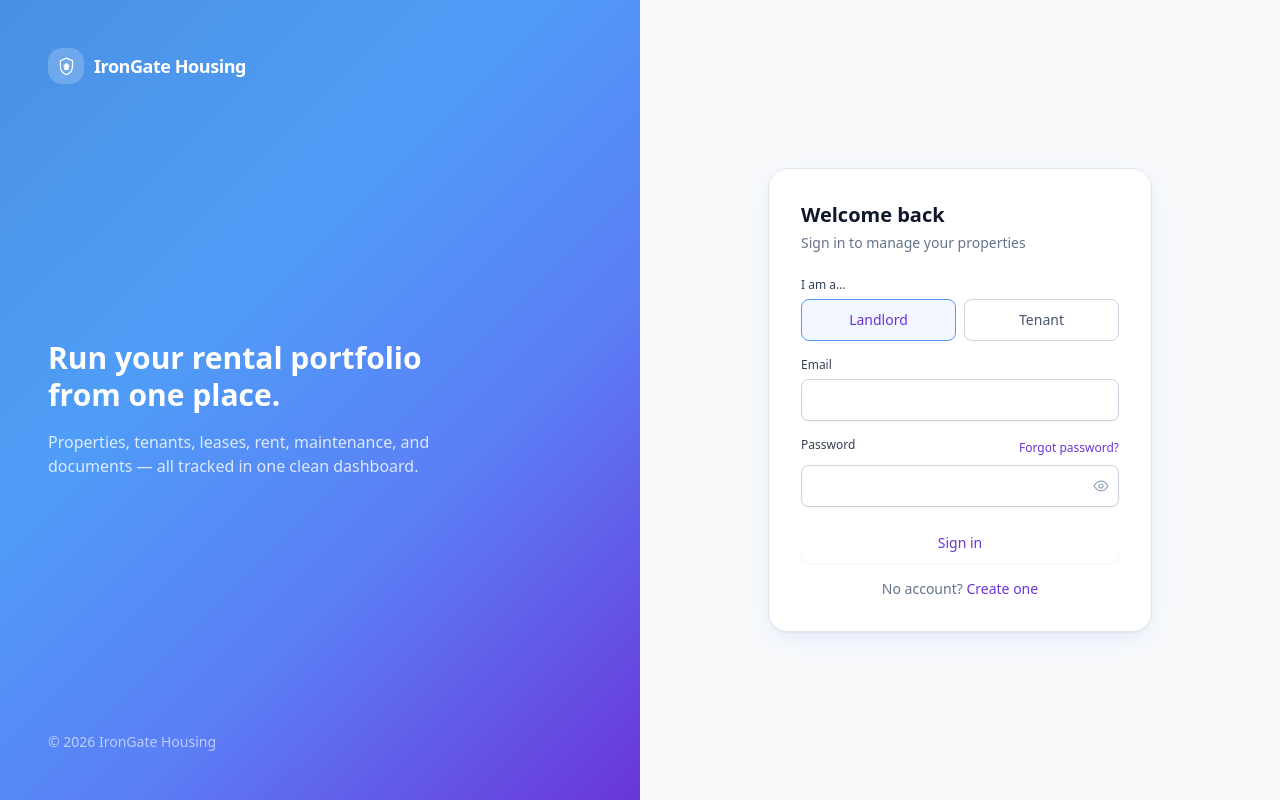
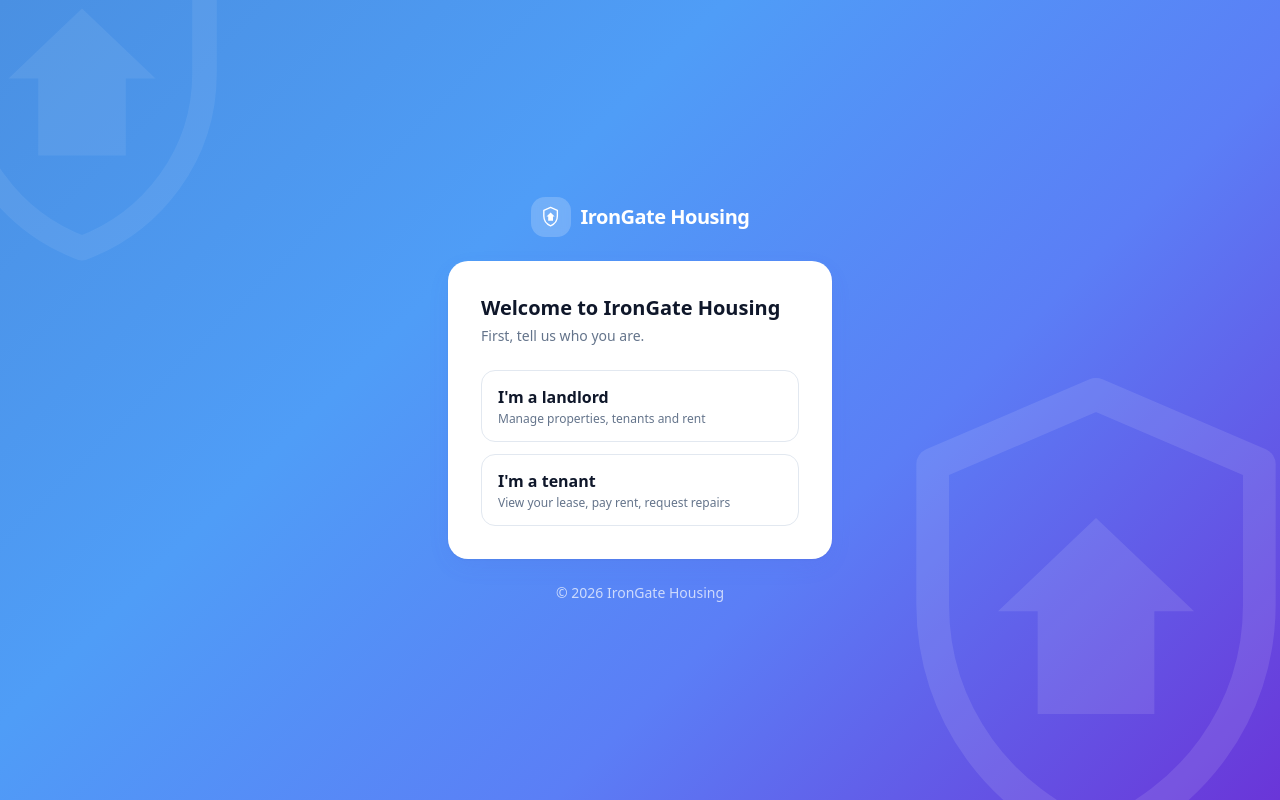
Before and after one commit to Cdeverea47/IronGate-Housing, a React (Vite) app in the folder frontend/: page /login in a window 1280 px wide. Built offline with nearby package versions, Linux system fonts and the light colour scheme.

Commit message:
Fix Stripe link, new login screens

```diff
--- /dev/null
+++ b/frontend/src/components/AuthShell.jsx
@@ -0,0 +1,56 @@
+import React from 'react';
+import { LogoBadge, LogoMark, Wordmark } from './Logo.jsx';
+
+// Shared look for the login / sign-up screens: the app's blue gradient with a
+// large, faint IronGate logo in the background and the form in a centered card.
+export function AuthShell({ children, wide = false }) {
+  return (
+    <div className="relative min-h-screen overflow-hidden bg-brand-gradient-diagonal text-white flex flex-col items-center justify-center px-4 py-10">
+      {/* Background logo */}
+      <LogoMark className="pointer-events-none absolute -right-24 -bottom-24 h-[560px] w-[560px] text-white opacity-10" />
+      <LogoMark className="pointer-events-none absolute -left-32 -top-32 h-[420px] w-[420px] text-white opacity-[0.07]" />
+
+      <div className="relative z-10 flex items-center gap-2.5 mb-6">
+        <LogoBadge size={40} />
+        <span className="text-xl font-semibold tracking-tight">
+          <Wordmark />
+        </span>
+      </div>
+
+      <div
+        className={`relative z-10 w-full ${wide ? 'max-w-md' : 'max-w-sm'} rounded-2xl border border-white/30 bg-white shadow-soft p-8 text-slate-900`}
+      >
+        {children}
+      </div>
+
+      <div className="relative z-10 mt-6 text-sm text-white/70">© {new Date().getFullYear()} IronGate Housing</div>
+    </div>
+  );
+}
+
+// Step 1 of login / sign-up: who are you?
+export function RoleChooser({ title, subtitle, onChoose }) {
+  const options = [
+    { value: 'landlord', label: 'Landlord', hint: 'Manage properties, tenants and rent' },
+    { value: 'tenant', label: 'Tenant', hint: 'View your lease, pay rent, request repairs' },
+  ];
+  return (
+    <>
+      <h1 className="text-xl font-semibold text-slate-900 mb-1">{title}</h1>
+      <p className="text-sm text-slate-500 mb-6">{subtitle}</p>
+      <div className="space-y-3">
+        {options.map((o) => (
+          <button
+            key={o.value}
+            type="button"
+            onClick={() => onChoose(o.value)}
+            className="w-full text-left rounded-xl border border-slate-200 px-4 py-3.5 hover:border-brand-700 hover:bg-slate-50 transition-colors"
+          >
+            <div className="font-semibold text-slate-900">I'm a {o.label.toLowerCase()}</div>
+            <div className="text-xs text-slate-500 mt-0.5">{o.hint}</div>
+          </button>
+        ))}
+      </div>
+    </>
+  );
+}
--- a/frontend/src/pages/Login.jsx
+++ b/frontend/src/pages/Login.jsx
@@ -1,8 +1,8 @@
 import React, { useEffect, useState } from 'react';
-import { Link, useNavigate } from 'react-router-dom';
+import { Link, useNavigate, useSearchParams } from 'react-router-dom';
 import { useAuth } from '../context/AuthContext.jsx';
-import { Button, AuthInput, AuthLabel, RoleToggle, ErrorText, PasswordInput } from '../components/UI.jsx';
-import { LogoBadge, Wordmark } from '../components/Logo.jsx';
+import { Button, AuthInput, AuthLabel, ErrorText, PasswordInput } from '../components/UI.jsx';
+import { AuthShell, RoleChooser } from '../components/AuthShell.jsx';
 
 export default function Login() {
   const { login, loading, error, roleChoice, setRoleChoice, twoFactorChallenge, setTwoFactorChallenge, verifyTwoFactor } =
@@ -10,7 +10,9 @@ export default function Login() {
   const navigate = useNavigate();
   const [email, setEmail] = useState('');
   const [password, setPassword] = useState('');
-  const [role, setRole] = useState('landlord');
+  const [params] = useSearchParams();
+  const initialRole = ['landlord', 'tenant'].includes(params.get('role')) ? params.get('role') : null;
+  const [role, setRole] = useState(initialRole);
   const [code, setCode] = useState('');
 
   async function handleSubmit(e) {
@@ -34,25 +36,7 @@ export default function Login() {
   useEffect(() => () => setTwoFactorChallenge(null), [setTwoFactorChallenge]);
 
   return (
-    <div className="min-h-screen flex">
-      <div className="hidden lg:flex w-1/2 bg-brand-gradient-diagonal text-white flex-col justify-between p-12">
-        <div className="flex items-center gap-2.5">
-          <LogoBadge size={36} />
-          <span className="text-lg font-semibold tracking-tight">
-            <Wordmark />
-          </span>
-        </div>
-        <div className="max-w-md">
-          <h2 className="text-3xl font-semibold leading-tight">Run your rental portfolio from one place.</h2>
-          <p className="mt-4 text-white/80">
-            Properties, tenants, leases, rent, maintenance, and documents — all tracked in one clean dashboard.
-          </p>
-        </div>
-        <div className="text-sm text-white/60">© {new Date().getFullYear()} IronGate Housing</div>
-      </div>
-
-      <div className="flex-1 flex items-center justify-center bg-slate-50 px-4">
-        <div className="w-full max-w-sm rounded-2xl border border-slate-200 bg-white shadow-soft p-8">
+    <AuthShell>
           {twoFactorChallenge ? (
             <>
               <h1 className="text-xl font-semibold text-slate-900 mb-1">Verify it's you</h1>
@@ -109,6 +93,8 @@ export default function Login() {
                 Back
               </button>
             </>
+          ) : !role ? (
+            <RoleChooser title="Welcome to IronGate Housing" subtitle="First, tell us who you are." onChoose={setRole} />
           ) : (
             <>
               <h1 className="text-xl font-semibold text-slate-900 mb-1">Welcome back</h1>
@@ -116,10 +102,6 @@ export default function Login() {
                 {role === 'tenant' ? 'Sign in to view your lease and pay rent' : 'Sign in to manage your properties'}
               </p>
               <form onSubmit={handleSubmit} className="space-y-4">
-                <div>
-                  <AuthLabel>I am a…</AuthLabel>
-                  <RoleToggle role={role} onChange={setRole} />
-                </div>
                 <div>
                   <AuthLabel>Email</AuthLabel>
                   <AuthInput type="email" value={email} onChange={(e) => setEmail(e.target.value)} required />
@@ -140,14 +122,18 @@ export default function Login() {
               </form>
               <p className="mt-4 text-sm text-slate-500 text-center">
                 No account?{' '}
-                <Link to="/register" className="text-brand-700 font-medium">
+                <Link to={`/register?role=${role}`} className="text-brand-700 font-medium">
                   Create one
                 </Link>
               </p>
+              <p className="mt-2 text-xs text-slate-400 text-center">
+                Signing in as a {role}.{' '}
+                <button type="button" onClick={() => setRole(null)} className="underline hover:text-slate-600">
+                  Change
+                </button>
+              </p>
             </>
           )}
-        </div>
-      </div>
-    </div>
+    </AuthShell>
   );
 }
--- a/frontend/src/pages/Register.jsx
+++ b/frontend/src/pages/Register.jsx
@@ -1,8 +1,8 @@
 import React, { useState } from 'react';
-import { Link, useNavigate } from 'react-router-dom';
+import { Link, useNavigate, useSearchParams } from 'react-router-dom';
 import { useAuth } from '../context/AuthContext.jsx';
-import { Button, AuthInput, AuthLabel, RoleToggle, ErrorText, PasswordInput } from '../components/UI.jsx';
-import { LogoBadge, Wordmark } from '../components/Logo.jsx';
+import { Button, AuthInput, AuthLabel, ErrorText, PasswordInput } from '../components/UI.jsx';
+import { AuthShell, RoleChooser } from '../components/AuthShell.jsx';
 
 export default function Register() {
   const { register, loading, error } = useAuth();
@@ -10,7 +10,8 @@ export default function Register() {
   const [name, setName] = useState('');
   const [email, setEmail] = useState('');
   const [password, setPassword] = useState('');
-  const [role, setRole] = useState('landlord');
+  const [params] = useSearchParams();
+  const [role, setRole] = useState(['landlord', 'tenant'].includes(params.get('role')) ? params.get('role') : null);
   const [acceptTerms, setAcceptTerms] = useState(false);
   const [termsError, setTermsError] = useState(null);
 
@@ -25,40 +26,32 @@ export default function Register() {
     if (ok) navigate('/');
   }
 
+  if (!role) {
     return (
-    <div className="min-h-screen flex">
-      <div className="hidden lg:flex w-1/2 bg-brand-gradient-diagonal text-white flex-col justify-between p-12">
-        <div className="flex items-center gap-2.5">
-          <LogoBadge size={36} />
-          <span className="text-lg font-semibold tracking-tight">
-            <Wordmark />
-          </span>
-        </div>
-        <div className="max-w-md">
-          <h2 className="text-3xl font-semibold leading-tight">Get set up in a couple of minutes.</h2>
-          <p className="mt-4 text-white/80">
-            Add your properties and units, invite no one, track everything yourself — it's built for solo landlords.
+      <AuthShell>
+        <RoleChooser title="Create your account" subtitle="First, tell us who you are." onChoose={setRole} />
+        <p className="mt-6 text-sm text-slate-500 text-center">
+          Already have an account?{' '}
+          <Link to="/login" className="text-brand-700 font-medium">
+            Sign in
+          </Link>
         </p>
-        </div>
-        <div className="text-sm text-white/60">© {new Date().getFullYear()} IronGate Housing</div>
-      </div>
+      </AuthShell>
+    );
+  }
 
-      <div className="flex-1 flex items-center justify-center bg-slate-50 px-4">
-        <div className="w-full max-w-sm rounded-2xl border border-slate-200 bg-white shadow-soft p-8">
+  return (
+    <AuthShell>
           <h1 className="text-xl font-semibold text-slate-900 mb-1">Create your account</h1>
           <p className="text-sm text-slate-500 mb-6">
             {role === 'tenant' ? 'Track your rent and maintenance requests' : 'Start tracking your rental properties'}
           </p>
           <form onSubmit={handleSubmit} className="space-y-4">
-            <div>
-              <AuthLabel>I am a…</AuthLabel>
-              <RoleToggle role={role} onChange={setRole} />
             {role === 'tenant' ? (
-                <p className="mt-2 text-xs text-slate-500">
+              <p className="text-xs text-slate-500">
                 Use the same email your landlord has on file so your account links to your lease automatically.
               </p>
             ) : null}
-            </div>
             <div>
               <AuthLabel>Full name</AuthLabel>
               <AuthInput value={name} onChange={(e) => setName(e.target.value)} required />
@@ -95,12 +88,16 @@ export default function Register() {
           </form>
           <p className="mt-4 text-sm text-slate-500 text-center">
             Already have an account?{' '}
-            <Link to="/login" className="text-brand-700 font-medium">
+            <Link to={`/login?role=${role}`} className="text-brand-700 font-medium">
               Sign in
             </Link>
           </p>
-        </div>
-      </div>
-    </div>
+          <p className="mt-2 text-xs text-slate-400 text-center">
+            Creating a {role} account.{' '}
+            <button type="button" onClick={() => setRole(null)} className="underline hover:text-slate-600">
+              Change
+            </button>
+          </p>
+    </AuthShell>
   );
 }
```
Also changed, not shown: 1 other file (tests, documents, lock files or other folders). Lines whose indentation alone changed are shown as unchanged.
